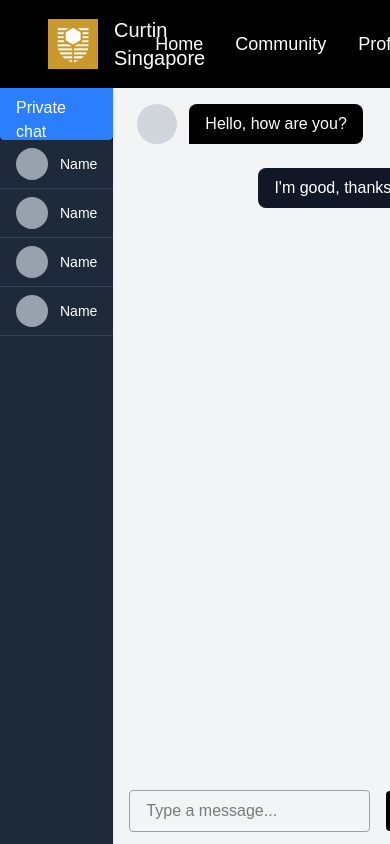
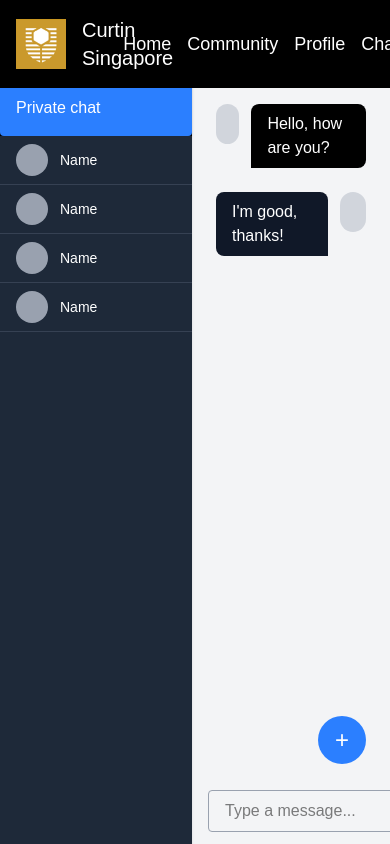
Before and after one commit to f1sh11/career-assistance-platform, a Next.js app: page /chat in a window 390 px wide. Built offline with nearby package versions, Linux system fonts and the light colour scheme.

Commit message:
解决白边问题

```diff
--- a/app/chat/page.js
+++ b/app/chat/page.js
@@ -12,14 +12,14 @@
   };
 
   return (
-    <div className="min-h-screen bg-gray-100">
+    <div className="min-h-screen bg-gray-100 overflow-x-hidden">
       {/* 顶部导航栏 */}
-      <nav className="w-full bg-black text-white fixed top-0 left-0 z-50 flex justify-between items-center px-12 py-4">
+      <nav className="w-full bg-black text-white fixed top-0 left-0 z-50 flex justify-between items-center px-4 sm:px-8 md:px-12 py-4">
         <div className="flex items-center space-x-4">
           <Image src="/curtinlogo.png.png" alt="Curtin Singapore" width={50} height={50} />
           <h1 className="text-xl font-light">Curtin Singapore</h1>
         </div>
-        <div className="space-x-8 text-lg">
+        <div className="space-x-4 sm:space-x-6 md:space-x-8 text-lg whitespace-nowrap">
           <a href="/" className="hover:text-yellow-400">Home</a>
           <a href="/community" className="hover:text-yellow-400">Community</a>
           <a href="/profile" className="hover:text-yellow-400">Profile</a>
@@ -31,7 +31,10 @@
       <div className="pt-[80px] flex h-screen overflow-hidden">
         {/* 左侧聊天栏 */}
         <aside className="w-48 h-screen rounded shadow bg-black text-white flex flex-col">
-          <div className="bg-blue-500 px-4 py-4 cursor-pointer h-15 hover:text-grey px-4 py-2 rounded shadow" onClick={() => toggleSection("private")}>
+          <div
+            className="bg-blue-500 px-4 py-4 cursor-pointer hover:text-grey rounded shadow"
+            onClick={() => toggleSection("private")}
+          >
             Private chat
           </div>
           {activeSection === "private" && (
@@ -44,7 +47,10 @@
               ))}
             </div>
           )}
-          <div className="bg-blue-500 px-4 py-4 cursor-pointer h-15 hover:text-grey px-4 py-2 rounded shadow" onClick={() => toggleSection("group")}>
+          <div
+            className="bg-blue-500 px-4 py-4 cursor-pointer hover:text-grey rounded shadow"
+            onClick={() => toggleSection("group")}
+          >
             Group chat
           </div>
           {activeSection === "group" && (
@@ -60,7 +66,7 @@
         </aside>
 
         {/* 主聊天区域 */}
-        <main className="flex-1 flex flex-col relative">
+        <main className="flex-1 flex flex-col relative max-w-full overflow-x-hidden">
           <div className="flex-1 p-6 overflow-y-auto space-y-6">
             {/* 模拟对话气泡 */}
             <div className="flex items-start">
--- a/package.json
+++ b/package.json
@@ -10,7 +10,7 @@
   },
   "dependencies": {
     "axios": "^1.5.0",
-    "next": "^15.2.1",
+    "next": "^15.2.4",
     "react": "^18.3.1",
     "react-dom": "^18.3.1"
   },
```
Also changed, not shown: 1 other file (tests, documents, lock files or other folders).
